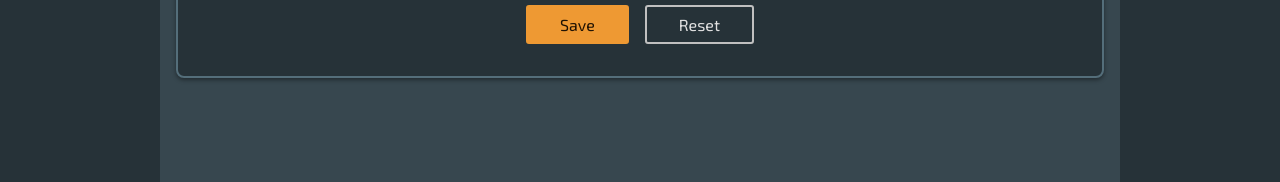
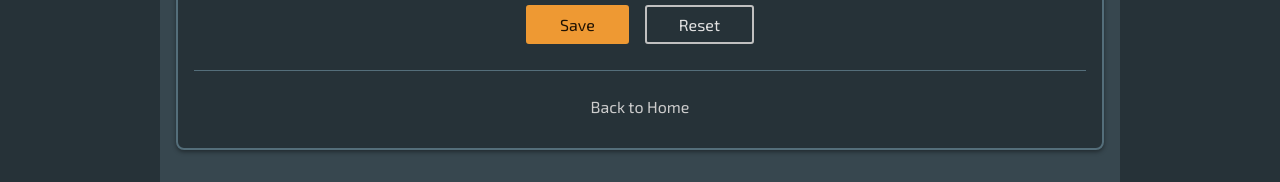
Before and after one commit to alexander-lyakhov/vue-contacts, a Vue app: page /create in a window 1280 px wide. Shown: the part 508-690 px from the top of the page. Built offline with nearby package versions, Linux system fonts and the light colour scheme; the HTML template or start-up script is replaced by a standard one.

Commit message:
added back-to-home button in several views

```diff
--- a/src/components/contact-form/index.vue
+++ b/src/components/contact-form/index.vue
@@ -23,6 +23,12 @@
     <div class="buttons">
       <button class="btn btn-primary" type="submit" @click.prevent="handleSubmit">Save</button>
       <button class="btn outlined" @click.prevent="handleReset">Reset</button>
+    </div>
+
+    <hr />
+
+    <div class="buttons">
+      <router-link to="/" class="back-to-home">Back to Home</router-link>
     </div>
   </form>
 </template>
@@ -74,7 +80,6 @@ export default {
     },
 
     handleReset() {
-      console.log(this.contact)
       this.setContact(this.params);
     }
   }
@@ -110,15 +115,6 @@ form {
       width: 100%;
     }
   }
-
-  .buttons {
-    @include center-center;
-    padding: 1rem 0;
-
-    .btn {
-      margin: 0 .5rem;
-    }
-  }
 }
 
 </style>
--- a/src/styles/global.scss
+++ b/src/styles/global.scss
@@ -31,18 +31,17 @@ p {
   line-height: 24px;
 }
 
-.section {
-  @include drop-shadow;
-  background: $bg-body;
-  border: 2px solid $md-blue-grey-600;
-  border-radius: .5rem;
-  margin: 0 0 .5rem 0;
-  padding: 1rem 1rem;
-}
-
 a {
   color: inherit;
   text-decoration: none;
+}
+
+hr {
+  background: $md-blue-grey-600;
+  border: none;
+  outline: none;
+  height: 1px;
+
 }
 
 .noselect {
@@ -62,6 +61,34 @@ a {
   display: none!important;
 }
 
+.section {
+  @include drop-shadow;
+  background: $bg-body;
+  border: 2px solid $md-blue-grey-600;
+  border-radius: .5rem;
+  margin: 0 0 .5rem 0;
+  padding: 1rem 1rem;
+}
+
+.buttons {
+  @include center-center;
+  padding: 1rem 0;
+
+  .btn {
+    margin: 0 .5rem;
+  }
+}
+
+.back-to-home {
+  font-size: 1rem;
+  color: $color-primary;
+
+  &:hover {
+    color: lighten($color-primary, 8%);
+  }
+}
+
+/*
 .button {
   font: 1rem $font-primary;
   color: #eee;
@@ -91,3 +118,4 @@ a {
     background: rgba(0, 0, 0, 0.5);
   }
 }
+*/
--- a/src/views/about.vue
+++ b/src/views/about.vue
@@ -16,6 +16,9 @@
 
     <div class="section">
       Front-end part should be developed as SPA with ES6,
+    </div>
+    <div class="buttons">
+      <router-link to="/" class="back-to-home">Back to Home</router-link>
     </div>
   </div>
 </template>
--- a/src/views/history.vue
+++ b/src/views/history.vue
@@ -12,6 +12,9 @@
       <ul class="times">
         <li class="times-item" v-for="(time, index) in days.times" :key="index">{{time}}</li>
       </ul>
+    </div>
+    <div class="buttons">
+      <router-link to="/" class="back-to-home">Back to Home</router-link>
     </div>
   </div>
 </template>
```
